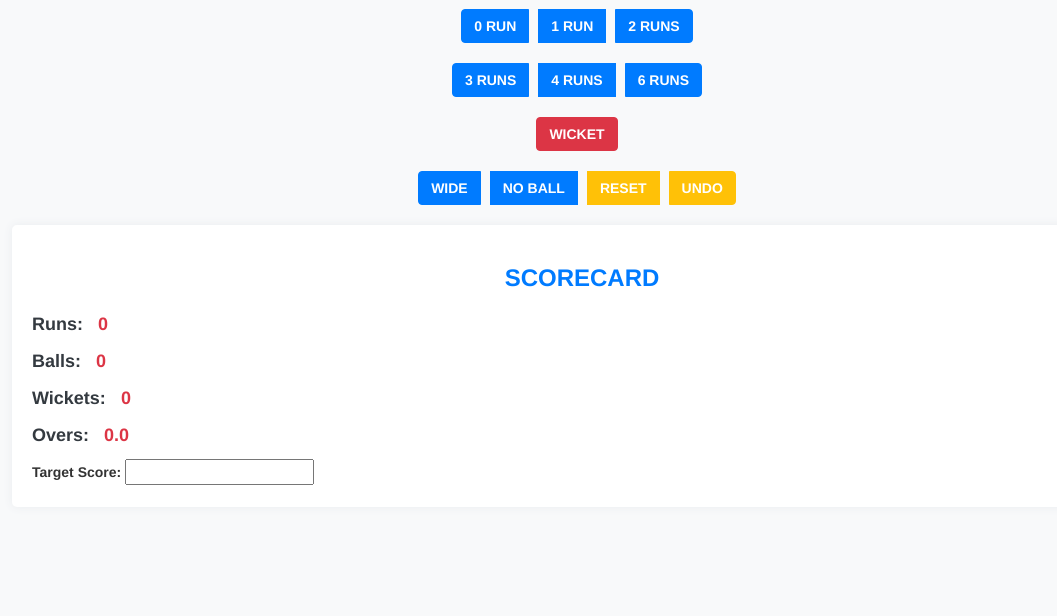
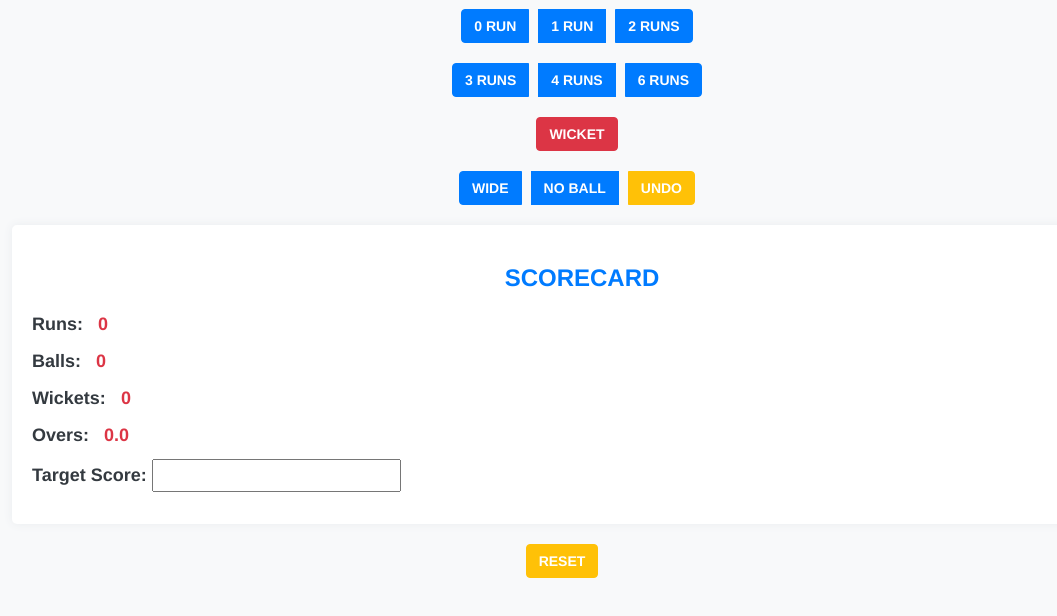
Before and after one commit to ashah20795/cricket_scoring.github.io, a plain HTML site: page index.html in a window 1280 px wide. Shown: the part 154-770 px from the top of the page, without its empty margins (73-1130 px from the left). Drawn offline with nearby package versions, Linux system fonts and the light colour scheme.

Commit message:
Update index.html

```diff
--- a/index.html
+++ b/index.html
@@ -69,6 +69,7 @@
 			color: #dc3545;
 			margin-left: 10px;
 		}
+
 	</style>
 </head>
 <body>
@@ -97,7 +98,6 @@
   <div class="btn-group" role="group">
     <button type="button" class="btn btn-primary" onclick="addRuns(1, 'wide')">Wide</button>
     <button type="button" class="btn btn-primary" onclick="addRuns(1, 'noball')">No Ball</button>
-    <button type="button" class="btn btn-warning" onclick="resetScore()">Reset</button>
     <button type="button" class="btn btn-warning" onclick="undoScore()">Undo</button>
   </div>
 </div>
@@ -110,11 +110,18 @@
 			<p>Balls: <span id="ball-count">0</span></p>
 			<p>Wickets: <span id="wicket-count">0</span></p>
 			<p>Overs: <span id="over-count">0.0</span></p>
-            <label for="target-score">Target Score:</label>
-<input type="number" id="target-score" name="target-score">
+           <p> <label for="target-score">Target Score:</label>
+            <input type="number" id="target-score" name="target-score"></p>
 		</div>
 	</div>
+      <br>
 
+<div class="text-center">
+<div class="btn-group" role="group">
+
+    <button type="button" class="btn btn-warning" onclick="resetScore()">Reset</button>
+  </div>
+  </div>
 	<!-- Include Bootstrap JS and jQuery -->
 	<script src="https://ajax.googleapis.com/ajax/libs/jquery/3.5.1/jquery.min.js"></script>
 	<script src="https://maxcdn.bootstrapcdn.com/bootstrap/3.3.7/js/bootstrap.min.js"></script>
```
